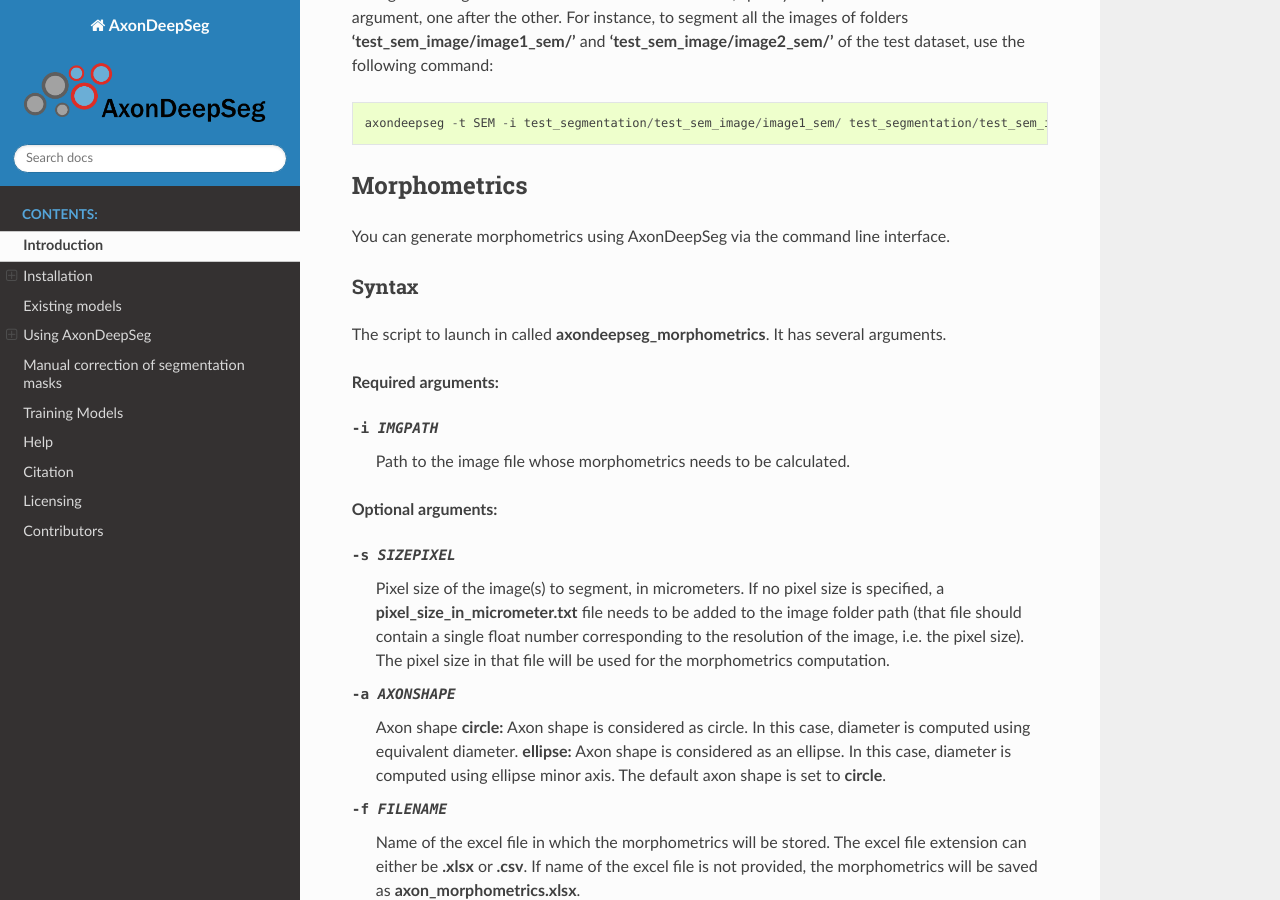
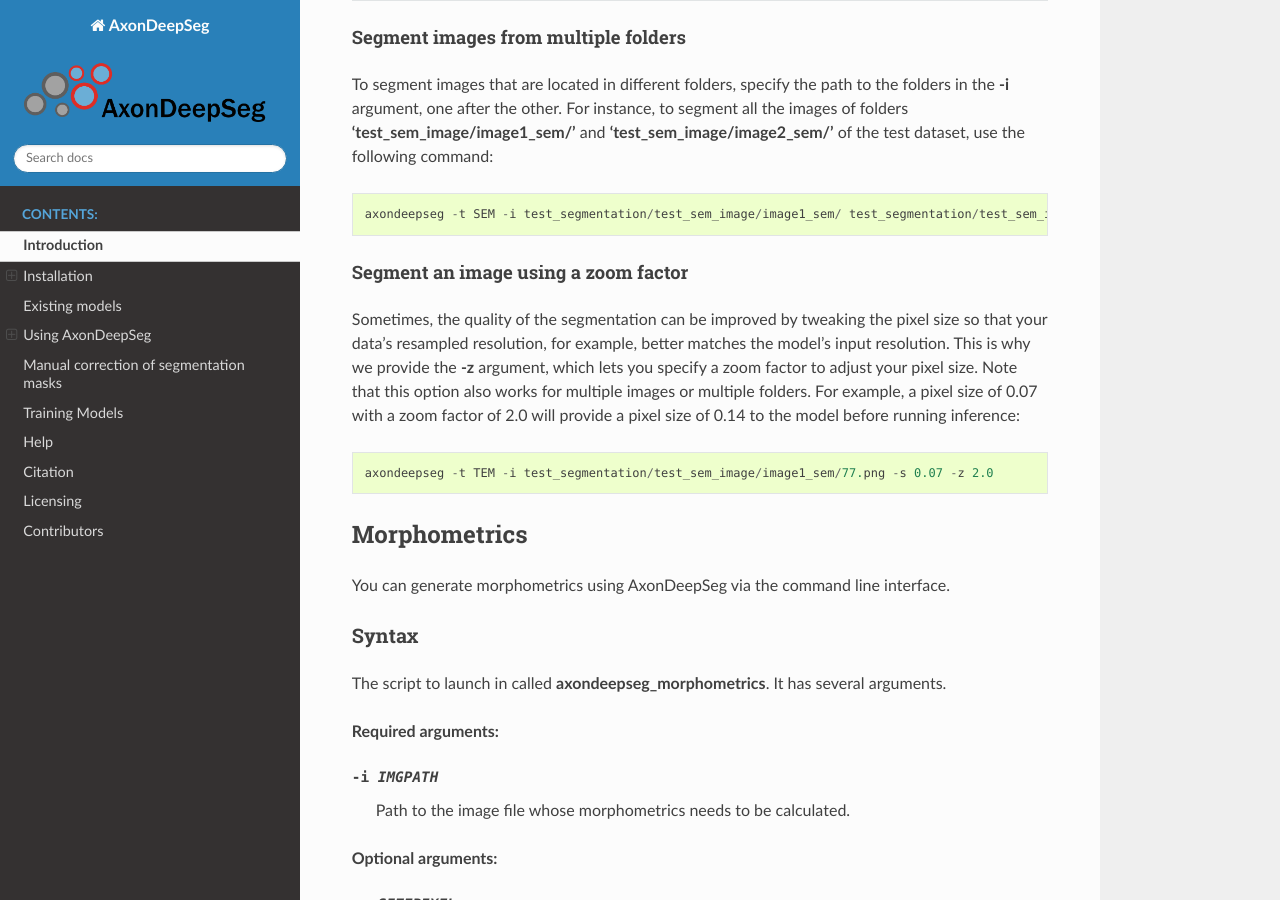
Before and after one commit to axondeepseg/axondeepseg, a Sphinx documentation site: the page built from docs/source/documentation.rst, in a window 1280 px wide and 900 px high, scrolled down 9937 px. Built offline with Sphinx 7.4.7 and the Read the Docs theme 2.0.0, drawn with Linux system fonts in a browser that asks for light colours; some of the changed text lies outside the part shown.

Commit message:
Added -z arg description and more usage info in the doc

```diff
--- a/docs/source/documentation.rst
+++ b/docs/source/documentation.rst
@@ -240,6 +240,9 @@
 --overlap           Overlap value (in pixels) of the patches when doing the segmentation.
                     Higher values of overlap can improve the segmentation at patch borders, but also increase the segmentation time. Default value: 48. Recommended range of values: [10-100].
 
+-z ZOOM             Zoom factor.
+                    When applying the model, the pixel size of the image will be multiplied by this number.
+
 .. NOTE :: You can get the detailed description of all the arguments of the **axondeepseg** command at any time by using the **-h** argument:
    ::
 
@@ -287,6 +290,13 @@
 
     axondeepseg -t SEM -i test_segmentation/test_sem_image/image1_sem/ test_segmentation/test_sem_image/image2_sem/
 
+Segment an image using a zoom factor
+^^^^^^^^^^^^^^^^^^^^^^^^^^^^^^^^^^^^
+
+Sometimes, the quality of the segmentation can be improved by tweaking the pixel size so that your data's resampled resolution, for example, better matches the model's input resolution.
+This is why we provide the **-z** argument, which lets you specify a zoom factor to adjust your pixel size. Note that this option also works for multiple images or multiple folders. For example, a pixel size of 0.07 with a zoom factor of 2.0 will provide a pixel size of 0.14 to the model before running inference::
+
+    axondeepseg -t TEM -i test_segmentation/test_sem_image/image1_sem/77.png -s 0.07 -z 2.0
 
 Morphometrics
 -------------
```
